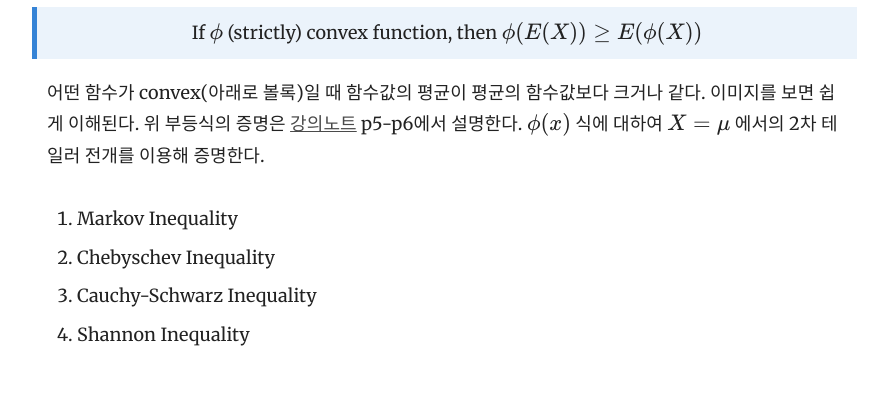
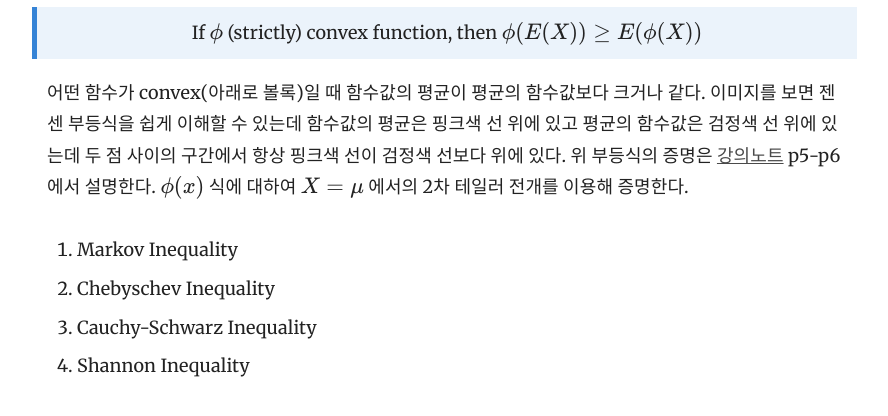
Before and after one commit to yrk3434/yrk3434.github.io, a Jekyll site: the page built from _docs/Theory/Mathematical Statistics.md, in a window 1280 px wide and 900 px high, scrolled down 4585 px, cut to the strip 467-883 px from the top of the window. Shown: the whole strip, without its empty margins (343-1231 px from the left). Built offline with Jekyll 4.4.1, drawn with Linux system fonts in a browser that asks for light colours; formulas are drawn with MathJax 3.

Commit message:
Update Mathematical Statistics.md

```diff
--- a/_docs/Theory/Mathematical Statistics.md
+++ b/_docs/Theory/Mathematical Statistics.md
@@ -130,7 +130,7 @@ $ X_1, X_2, ..., X_n $ 이 identically independent distributed(iid) $ F $ 를
 
 > <center> If $ \phi $  (strictly) convex function, then $ \phi( E(X) ) \geq E(\phi(X)) $ <center/>
 
-어떤 함수가 convex(아래로 볼록)일 때 함수값의 평균이 평균의 함수값보다 크거나 같다. 이미지를 보면 쉽게 이해된다.
+어떤 함수가 convex(아래로 볼록)일 때 함수값의 평균이 평균의 함수값보다 크거나 같다. 이미지를 보면 젠센 부등식을 쉽게 이해할 수 있는데 함수값의 평균은 핑크색 선 위에 있고 평균의 함수값은 검정색 선 위에 있는데 두 점 사이의 구간에서 항상 핑크색 선이 검정색 선보다 위에 있다.
 위 부등식의 증명은 [강의노트](https://www.cs.purdue.edu/homes/hmaji/teaching/Spring%202018/lectures/note01.pdf) p5-p6에서 설명한다.
 $ \phi(x) $ 식에 대하여 $ X=\mu $ 에서의 2차 테일러 전개를 이용해 증명한다.
 
```
